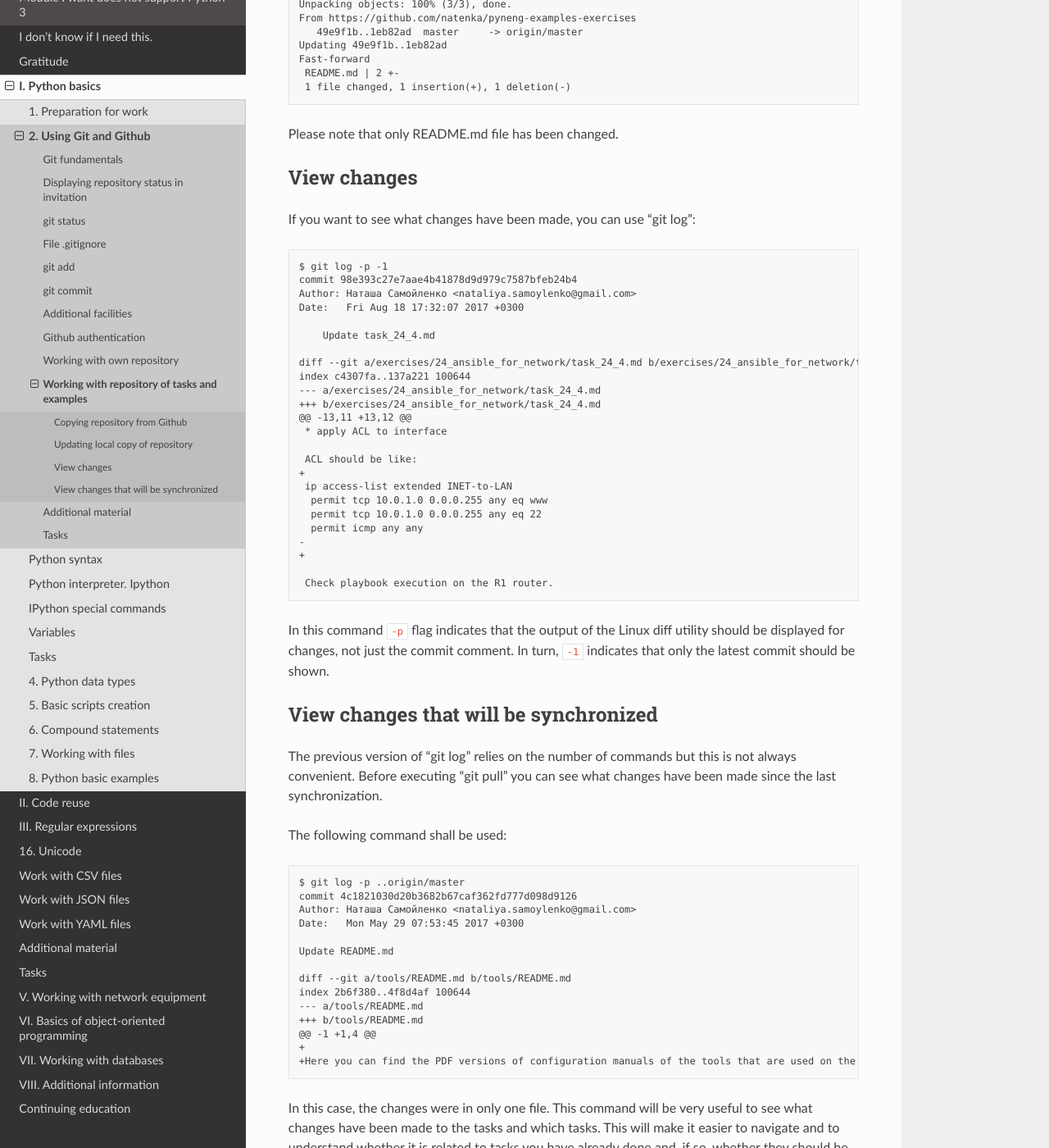
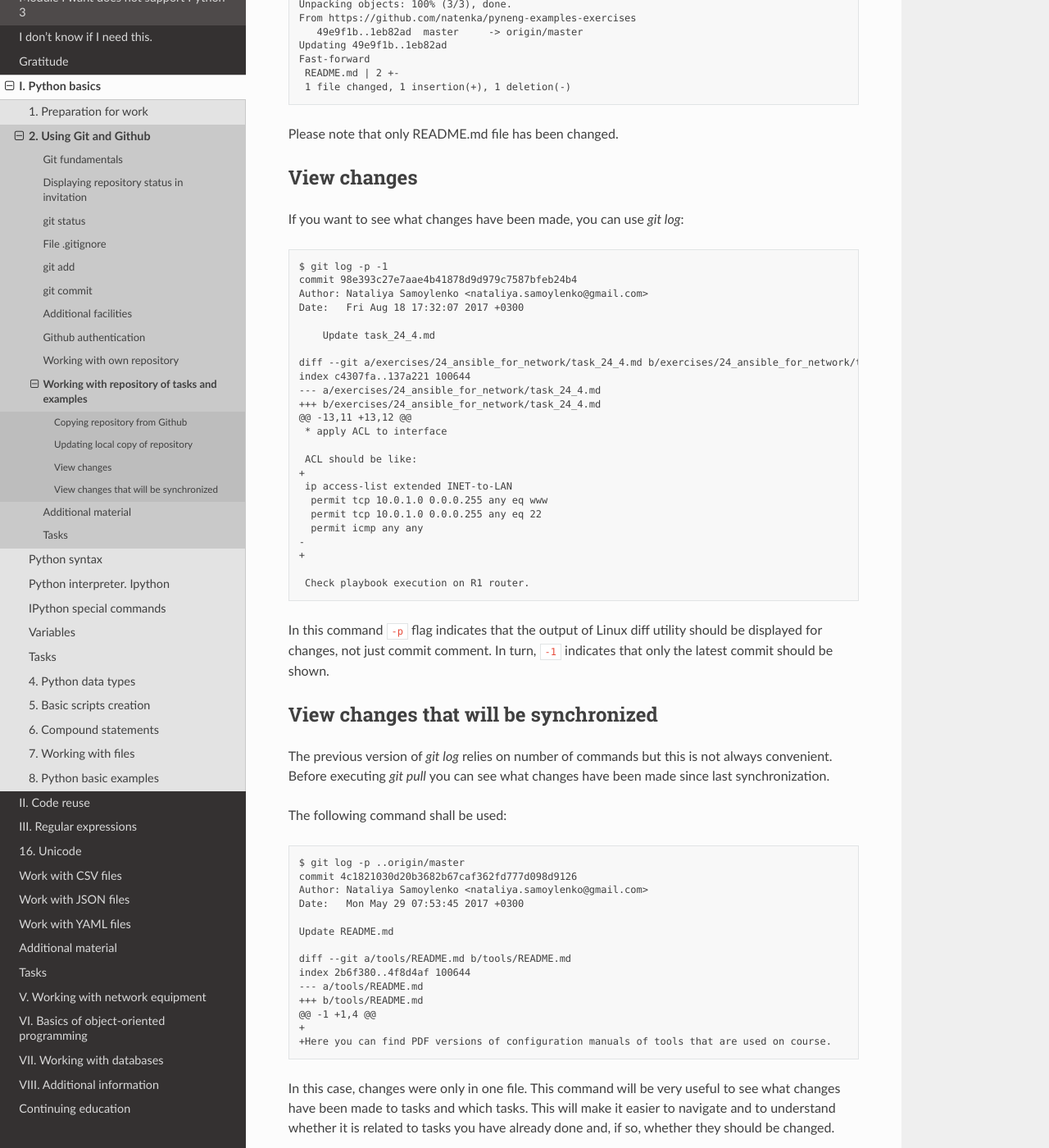
Before and after one commit to natenka/pyneng-book-en, a Sphinx documentation site: the page built from docs/source/book/02_git_github/pyneng_github.rst, in a window 1280 px wide and 1400 px high, scrolled down 1006 px. Shown: the whole window at 82% size. Built offline with Sphinx 7.4.7 and the Read the Docs theme 2.0.0, drawn with Linux system fonts in a browser that asks for light colours; pages that are not in the unit, such as notebooks, are missing from menus; some of the changed text lies outside the part shown.

Commit message:
Update pyneng_github.rst

```diff
--- a/docs/source/book/02_git_github/pyneng_github.rst
+++ b/docs/source/book/02_git_github/pyneng_github.rst
@@ -1,7 +1,7 @@
 Working with repository of tasks and examples
 ~~~~~~~~~~~~~~~~~~~~~~~~~~~~~~~~~~~~~~~~
 
-All the examples and tasks of the book are published in a separate
+All examples and tasks of book are published in a separate
 `repository <https://github.com/natenka/pyneng-examples-exercises>`__.
 
 Copying repository from Github
@@ -9,7 +9,7 @@
 
 Examples and tasks are sometimes updated, so it will be more convenient to clone this repository to your machine and periodically update it.
 
-To copy a repository from Github, run “git clone”:
+To copy a repository from Github, run *git clone*:
 
 ::
 
@@ -25,16 +25,16 @@
 Updating local copy of repository
 ^^^^^^^^^^^^^^^^^^^^^^^^^^^^^^^^^^^^^^
 
-If you need to update the local repository to synchronize it with Github version, you need to perform “git pull” from inside the created pyneng-examples-exercises directory.
+If you need to update local repository to synchronize it with Github version, you need to perform *git pull* from inside the created pyneng-examples-exercises directory.
 
-If there were no updates, the output would be:
+If there were no updates, output would be:
 
 ::
 
     $ git pull
     Already up-to-date.
 
-If there were updates, the output would be something like this:
+If there were updates, output would be something like this:
 
 ::
 
@@ -55,13 +55,13 @@
 View changes
 ^^^^^^^^^^^^^^^^^^
 
-If you want to see what changes have been made, you can use “git log”:
+If you want to see what changes have been made, you can use *git log*:
 
 ::
 
     $ git log -p -1
     commit 98e393c27e7aae4b41878d9d979c7587bfeb24b4
-    Author: Наташа Самойленко <nataliya.samoylenko@gmail.com>
+    Author: Nataliya Samoylenko <nataliya.samoylenko@gmail.com>
     Date:   Fri Aug 18 17:32:07 2017 +0300
 
         Update task_24_4.md
@@ -82,14 +82,14 @@
     -
     +
 
-     Check playbook execution on the R1 router.
+     Check playbook execution on R1 router.
 
-In this command ``-p`` flag indicates that the output of the Linux diff utility should be displayed for changes, not just the commit comment. In turn, ``-1`` indicates that only the latest commit should be shown.
+In this command ``-p`` flag indicates that the output of Linux diff utility should be displayed for changes, not just commit comment. In turn, ``-1`` indicates that only the latest commit should be shown.
 
 View changes that will be synchronized
 ^^^^^^^^^^^^^^^^^^^^^^^^^^^^^^^^^^^^^^^^^^^^^^^^^^
 
-The previous version of “git log” relies on the number of commands but this is not always convenient. Before executing “git pull” you can see what changes have been made since the last synchronization.
+The previous version of *git log* relies on number of commands but this is not always convenient. Before executing *git pull* you can see what changes have been made since last synchronization.
 
 The following command shall be used:
 
@@ -97,7 +97,7 @@
 
     $ git log -p ..origin/master
     commit 4c1821030d20b3682b67caf362fd777d098d9126
-    Author: Наташа Самойленко <nataliya.samoylenko@gmail.com>
+    Author: Nataliya Samoylenko <nataliya.samoylenko@gmail.com>
     Date:   Mon May 29 07:53:45 2017 +0300
 
     Update README.md
@@ -108,13 +108,13 @@
     +++ b/tools/README.md
     @@ -1 +1,4 @@
     +
-    +Here you can find the PDF versions of configuration manuals of the tools that are used on the course.
+    +Here you can find PDF versions of configuration manuals of tools that are used on course.
 
-In this case, the changes were in only one file. This command will be very useful to see what changes have been made to the tasks and which tasks. This will make it easier to navigate and to understand whether it is related to tasks you have already done and, if so, whether they should be changed.
+In this case, changes were only in one file. This command will be very useful to see what changes have been made to tasks and which tasks. This will make it easier to navigate and to understand whether it is related to tasks you have already done and, if so, whether they should be changed.
 
 .. note::
     "..origin/master" in ``git log -p ..origin/master``
     means to show all commits that are present in origin/master
-    (in this case, it's GitHub) but that are not in the local copy of the repository
+    (in this case, it's GitHub) but that are not in local copy of repository
 
-If the changes were in tasks you haven’t yet done, this output will tell you which files should be copied from the course repository to your personal repository (and maybe the entire section if you haven’t yet done the tasks from this section).
+If changes were in tasks you haven’t yet done, this output will tell you which files should be copied from course repository to your personal repository (and maybe the entire section if you haven’t yet done tasks from this section).
```
